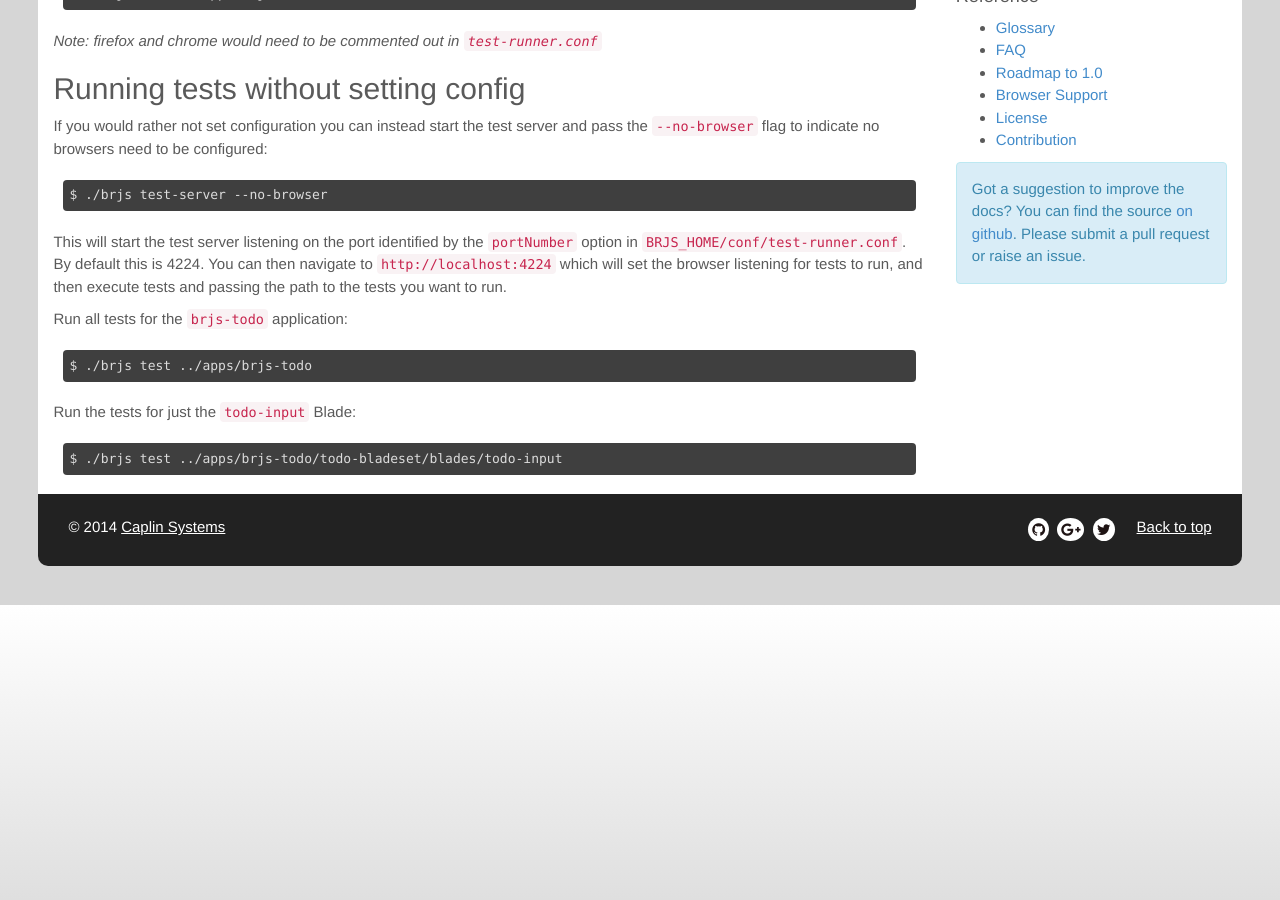
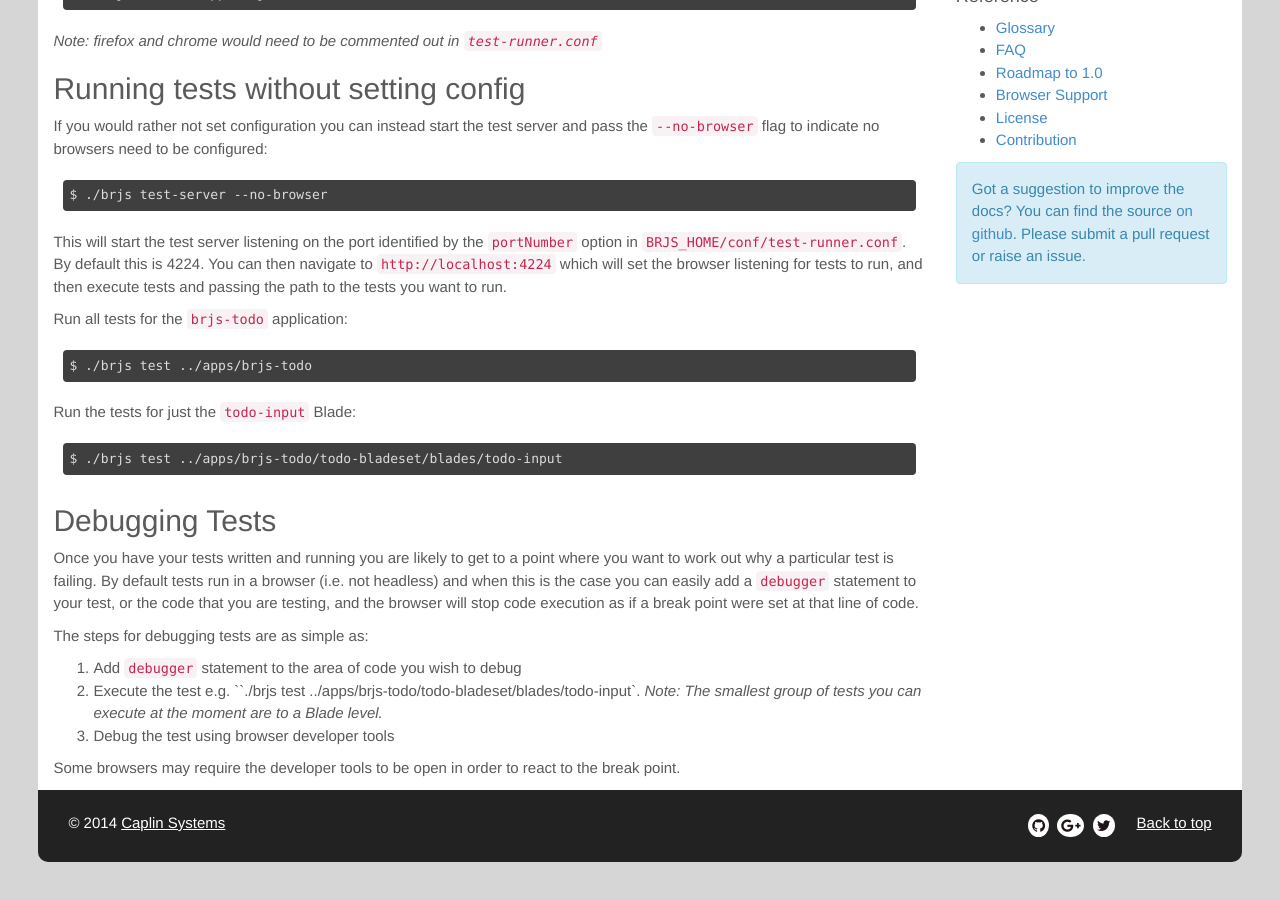
Before and after one commit to BladeRunnerJS/brjs-site, a Jekyll site: the page built from docs/use/running_tests.md, in a window 1280 px wide and 900 px high, scrolled down 1284 px. Built offline with Jekyll 4.4.1, drawn with Linux system fonts in a browser that asks for light colours; nearby versions of some CDN libraries; Markdown is read by kramdown in place of the engine named in the settings.

Commit message:
Adding "debugging tests"

```diff
--- a/docs/use/running_tests.md
+++ b/docs/use/running_tests.md
@@ -63,3 +63,15 @@ Run all tests for the `brjs-todo` application:
 Run the tests for just the `todo-input` Blade:
 
     $ ./brjs test ../apps/brjs-todo/todo-bladeset/blades/todo-input
+
+## Debugging Tests
+
+Once you have your tests written and running you are likely to get to a point where you want to work out why a particular test is failing. By default tests run in a browser (i.e. not headless) and when this is the case you can easily add a `debugger` statement to your test, or the code that you are testing, and the browser will stop code execution as if a break point were set at that line of code.
+
+The steps for debugging tests are as simple as:
+
+1. Add `debugger` statement to the area of code you wish to debug
+2. Execute the test e.g. ``./brjs test ../apps/brjs-todo/todo-bladeset/blades/todo-input`. *Note: The smallest group of tests you can execute at the moment are to a Blade level.*
+3. Debug the test using browser developer tools
+
+Some browsers may require the developer tools to be open in order to react to the break point.
```
